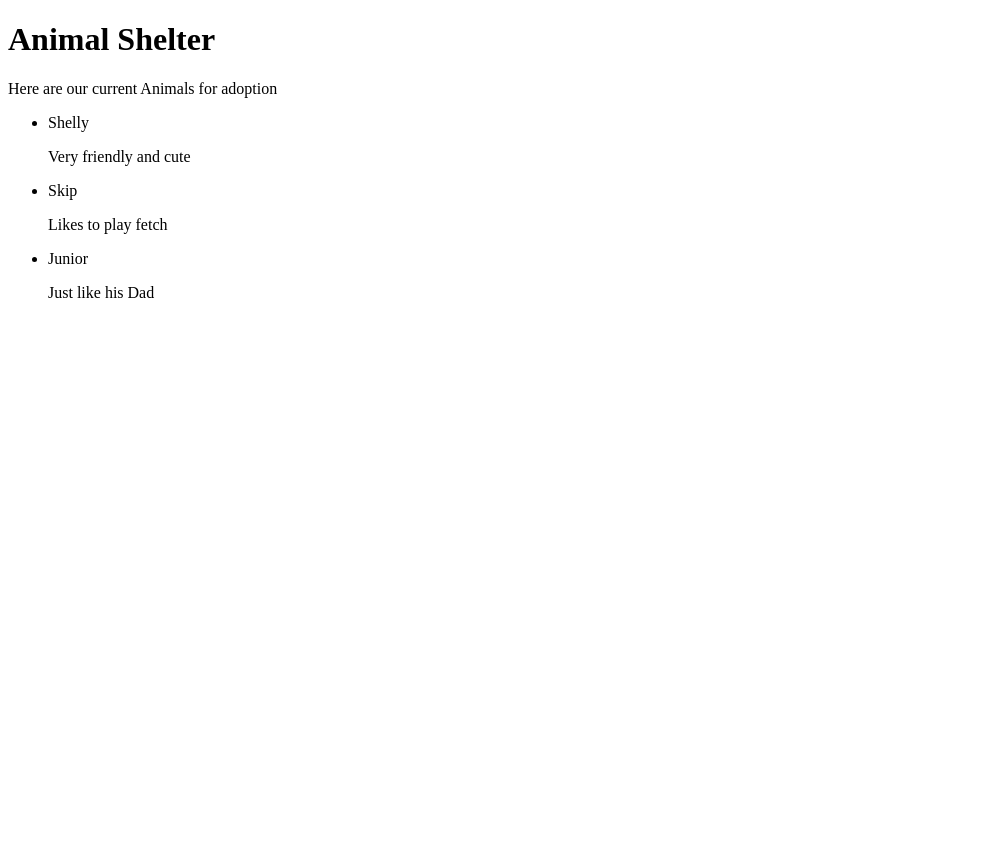
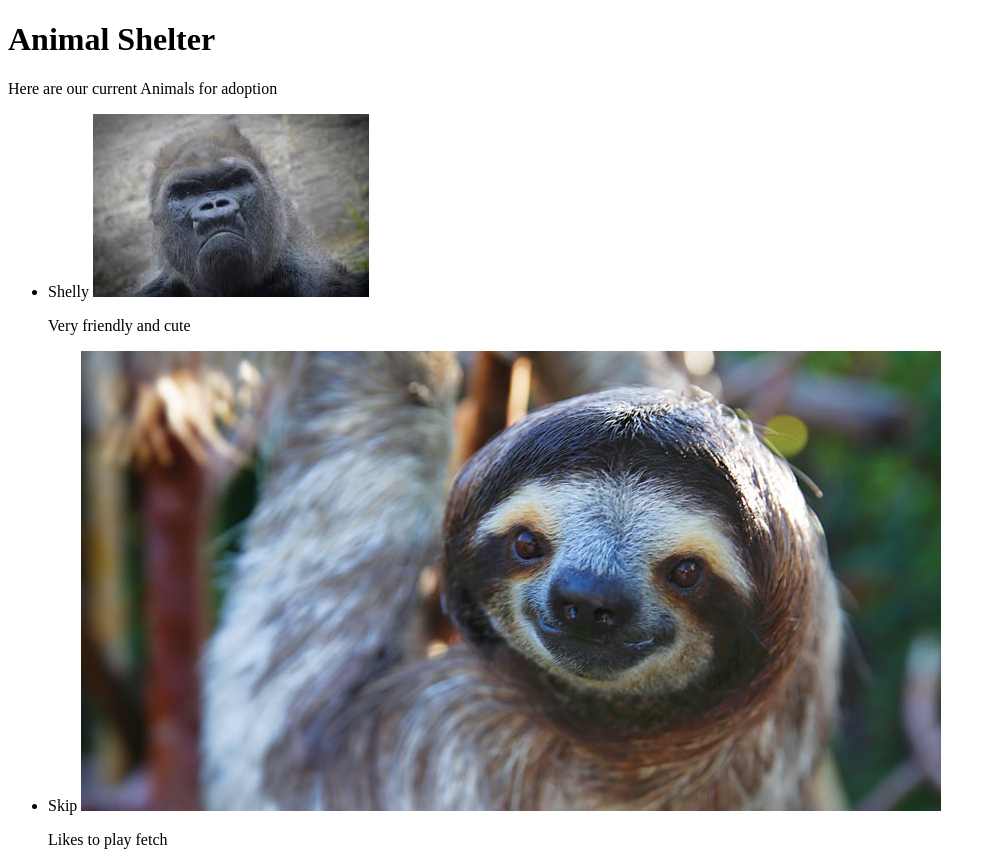
Before and after one commit to MCStuart/animal-shelter, a plain HTML site: page index.html in a window 1280 px wide. Shown: the top 852 px of the page, without its empty margins (0-996 px from the left). Before the commit the page ends 800 px from the top, so only its background shows below. Drawn offline with Linux system fonts and the light colour scheme.

Commit message:
add photos and link style sheet

```diff
--- a/index.html
+++ b/index.html
@@ -1,6 +1,7 @@
 <!DOCTYPE html>
 <html>
   <head>
+    <link rel="stylesheet" href="/css/master.css" type="text/css"
     <meta charset="utf-8">
     <title>Animal Shelter</title>
   </head>
@@ -8,9 +9,9 @@
     <h1>Animal Shelter</h1>
     <p>Here are our current Animals for adoption</p>
       <ul>
-        <li>Shelly <p>Very friendly and cute</p></li>
-        <li>Skip <p>Likes to play fetch</p></li>
-        <li>Junior <p> Just like his Dad</p></li>
+        <li>Shelly <img src="img/shelly.jpeg"><p>Very friendly and cute</p></li>
+        <li>Skip <img src="img/sloth.jpg"><p>Likes to play fetch</p></li>
+        <li>Junior <img src="img/junior.jpg"><p> Just like his Dad</p></li>
       </ul>
 
 
```
Also changed, not shown: img/junior.jpg (added), img/shelly.jpeg (added), img/sloth.jpg (added).
